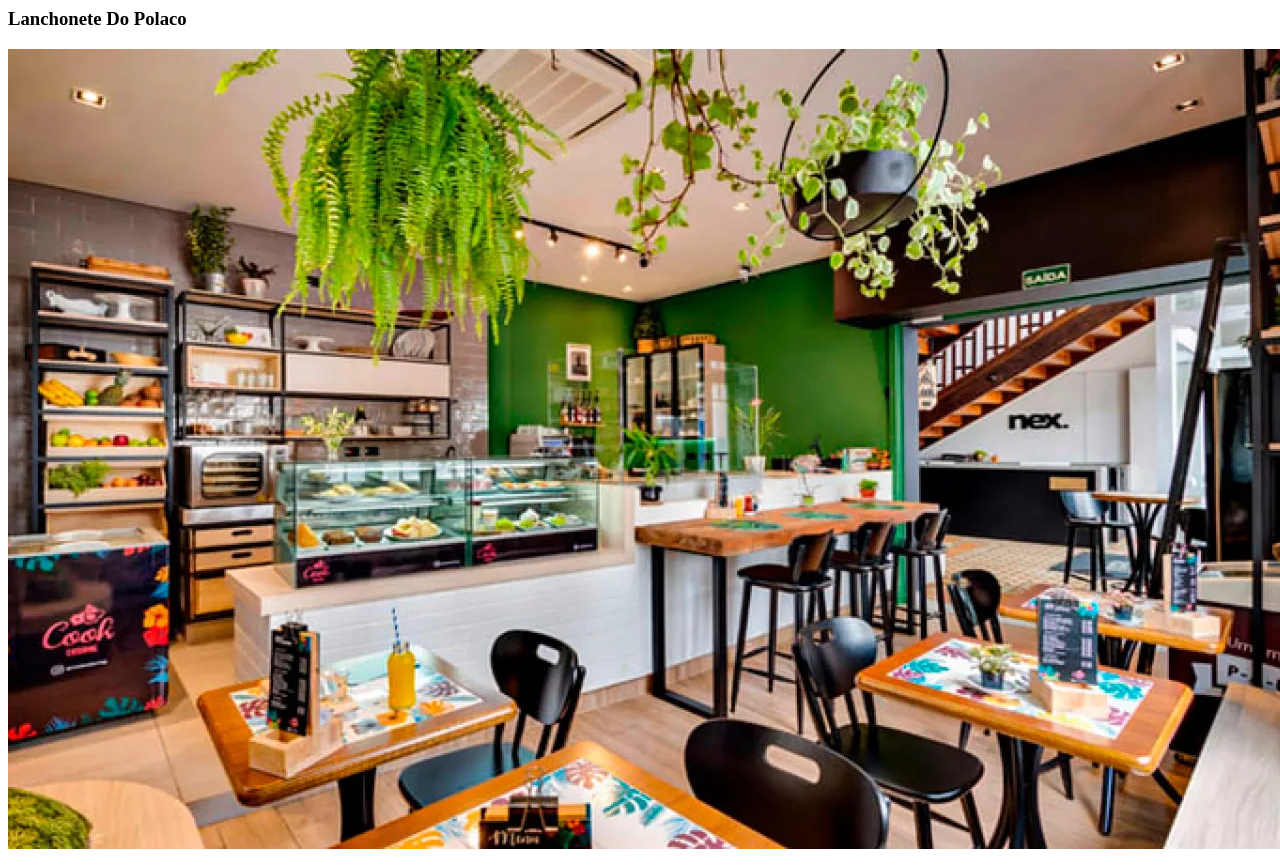
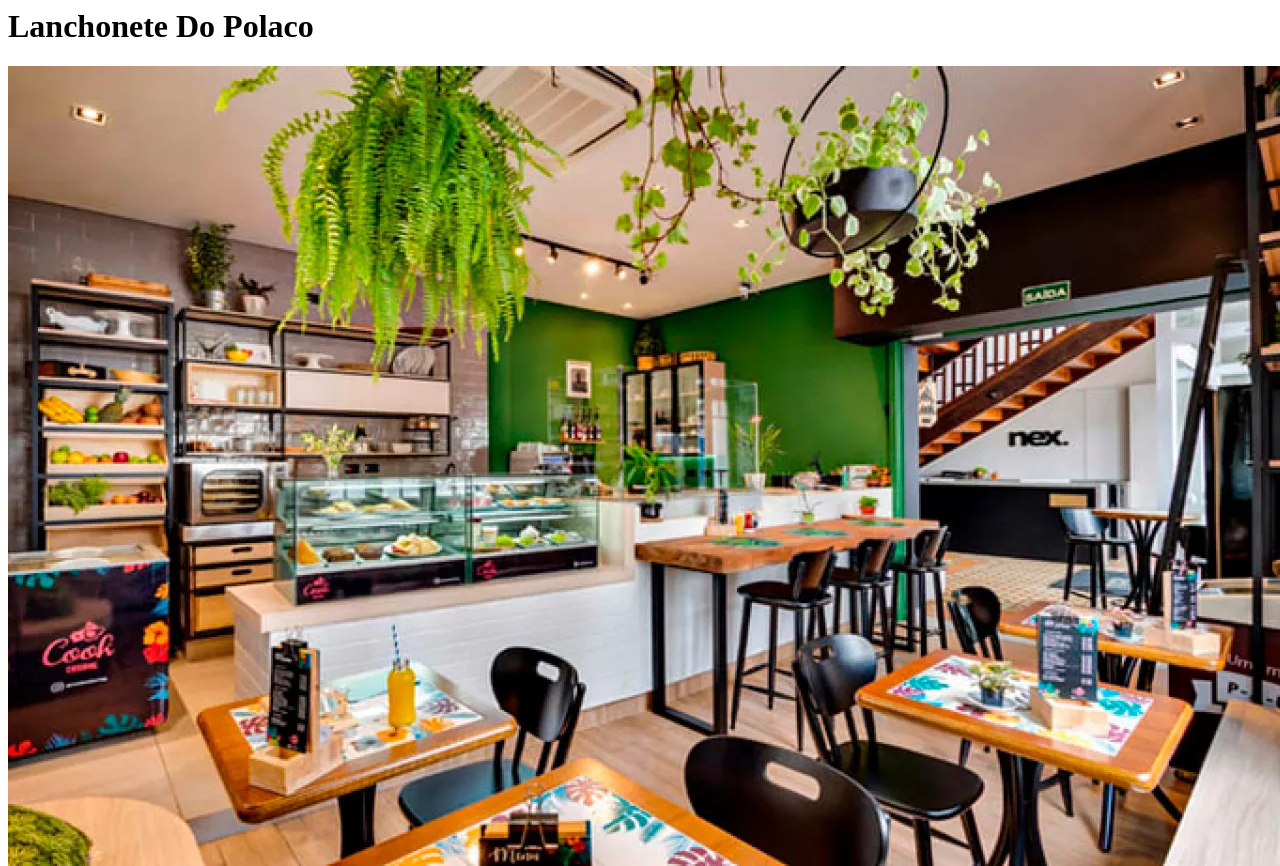
Before and after one commit to AndreHoring/TURMAE, a plain HTML site: page index.html in a window 1280 px wide. Shown: the top 866 px of the page. Drawn offline with Linux system fonts and the light colour scheme.

Commit message:
Update index.html

```diff
--- a/index.html
+++ b/index.html
@@ -1,4 +1,4 @@
-<h3> Lanchonete Do Polaco</h2>
+<h1> Lanchonete Do Polaco</h2>
 
 <img src= "imagem.webp">
 
```
